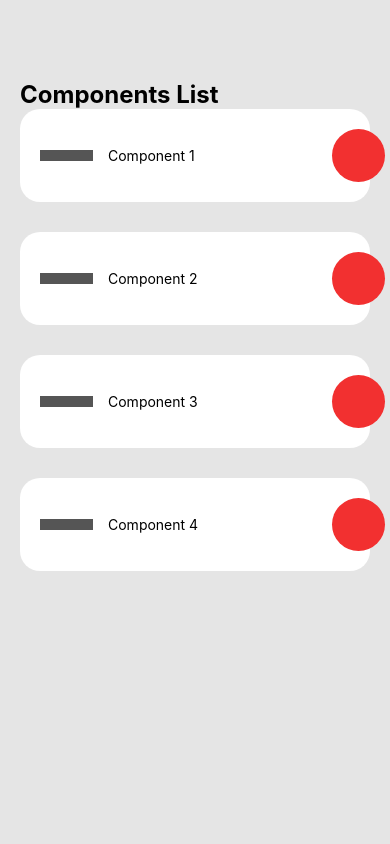
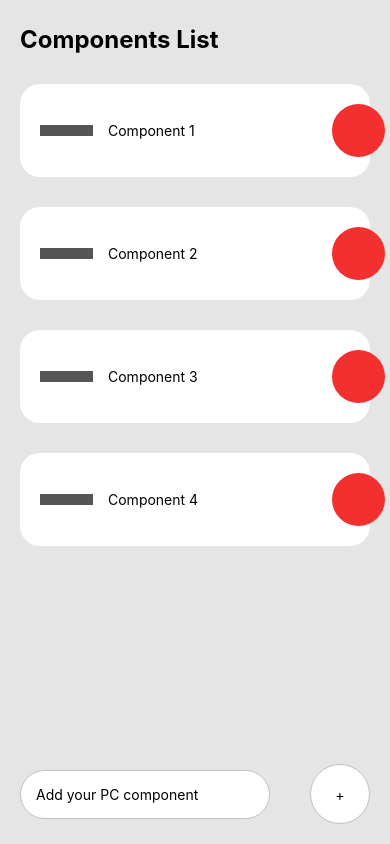
Before and after one commit to SodoTeo/Compo-List, a React Native app: screen / in a window 390 px wide. Built offline with nearby package versions, Linux system fonts and the light colour scheme.

Commit message:
feat: input & submit btn added

```diff
--- a/App.js
+++ b/App.js
@@ -1,9 +1,15 @@
 
-import React from 'react';
-import { StyleSheet, Text, View } from 'react-native';
+import React,{useState} from 'react';
+import { KeyboardAvoidingView, Platform, StyleSheet, Text, TextInput, TouchableOpacity, View } from 'react-native';
 import Item, { Task } from './components/Item';
 
 export default function App() {
+  const [item, setItem] = useState();
+
+  const handleAddItem = ()=> {
+    console.log(item);
+  }
+
   return (
     <View style={styles.container}>
       {/*Compo List*/}
@@ -18,6 +24,20 @@ export default function App() {
         </View>
 
       </View>
+
+      {/* Component info add */}
+      <KeyboardAvoidingView
+        behavior={Platform.OS === "ios" ? "padding" : "height"}
+        style={styles.writeItemWrapper}
+      >
+        <TextInput style={styles.input} placeholder={'Add your PC component'} value={item} onChangeText={text => setItem(text)}/>
+        <TouchableOpacity onPress={()=> handleAddItem()}>
+          <View style={styles.addWrapper}>
+            <Text style={styles.addItem}>+</Text>
+          </View>
+        </TouchableOpacity>
+      </KeyboardAvoidingView>
+
     </View>
   );
 }
@@ -28,12 +48,43 @@ const styles = StyleSheet.create({
     backgroundColor: '#E5E5E5',
   },
   composWrapper :{
-    paddingTop: 80,
+    paddingTop: 25,
     paddingHorizontal: 20,
   },
   sectionTitle :{
     fontSize: 24,
     fontWeight: 'bold'
   },
-  items :{},
+  items :{
+    marginTop:30,
+  },
+  writeItemWrapper: {
+    position: 'absolute',
+    bottom: 20,
+    width: '100%',
+    flexDirection: 'row',
+    justifyContent: 'space-around',
+    alignItems: 'center'
+  },
+  input: {
+    paddingVertical: 15,
+    paddingHorizontal: 15,
+    backgroundColor: '#FFF',
+    width: 250,
+    borderColor: '#C0C0C0',
+    borderWidth: 1,
+    borderRadius: 60,
+
+  },
+  addWrapper: {
+    width: 60,
+    height: 60,
+    backgroundColor: '#FFF',
+    borderRadius: 50,
+    justifyContent: 'center',
+    alignItems: 'center',
+    borderColor: '#C0C0C0',
+    borderWidth: 1,
+  },
+  addItem: {},
 });
```
